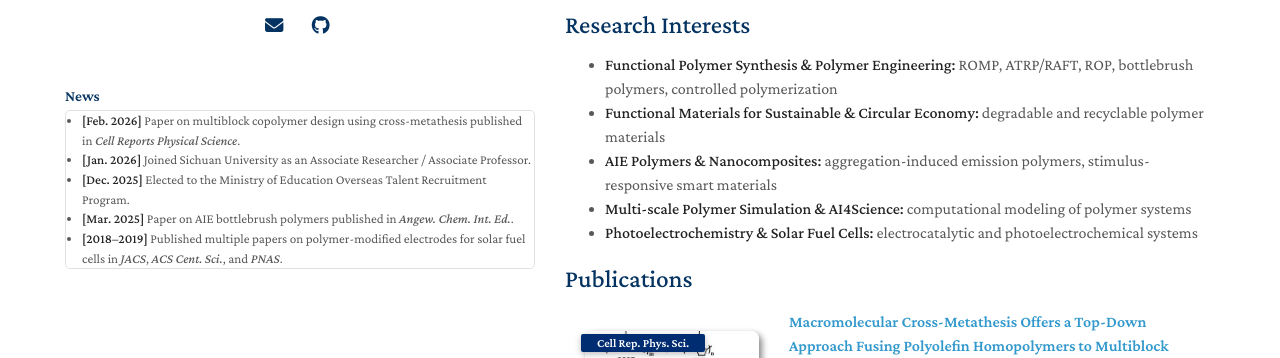
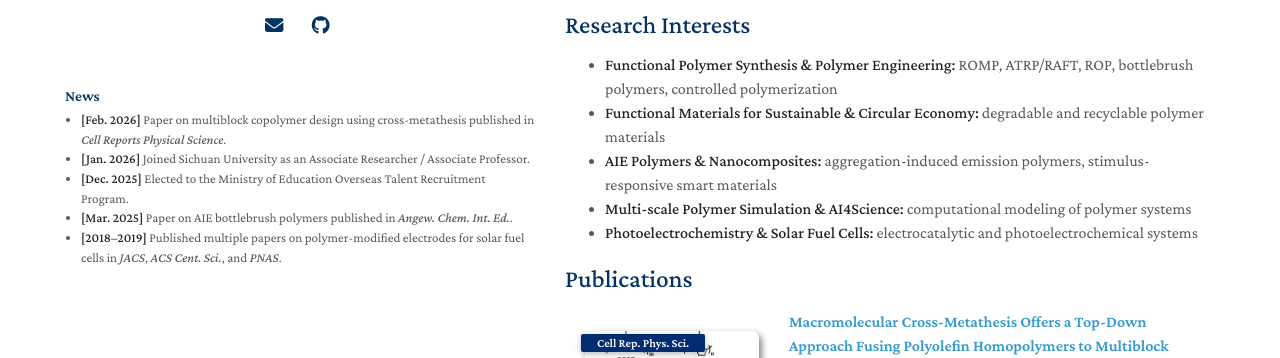
Before and after one commit to leiwuhoohoo/leiwu_polymer_research, a Jekyll site: the page built from index.md, in a window 1280 px wide. Shown: the part 330-688 px from the top of the page. Built offline with Jekyll 4.4.1, drawn with Linux system fonts in a browser that asks for light colours; a style sheet for code colours, icons or effects is not loaded; our own code applies the rules of GitHub Pages for plain Markdown files.

Commit message:
Hide border/background box around News list in sidebar

```diff
--- a/_includes/news.md
+++ b/_includes/news.md
@@ -1,6 +1,6 @@
 <div style="margin-top: 20px; word-wrap: break-word; overflow-wrap: break-word; max-width: 100%; text-align: left;">
   <h3 style="margin: 0 0 5px; font-size: 0.95rem;">News</h3>
-  <ul style="margin: 0; padding-left: 16px; font-size: 0.82rem; line-height: 1.5; width: auto; height: auto; max-width: 100%; background: none; list-style: disc;">
+  <ul style="margin: 0; padding-left: 16px; font-size: 0.82rem; line-height: 1.5; width: auto; height: auto; max-width: 100%; background: none; border: none; border-radius: 0; list-style: disc;">
     <li style="float: none; width: auto; height: auto; border: none;"><strong>[Feb. 2026]</strong> Paper on multiblock copolymer design using cross-metathesis published in <em>Cell Reports Physical Science</em>.</li>
     <li style="float: none; width: auto; height: auto; border: none;"><strong>[Jan. 2026]</strong> Joined Sichuan University as an Associate Researcher / Associate Professor.</li>
     <li style="float: none; width: auto; height: auto; border: none;"><strong>[Dec. 2025]</strong> Elected to the Ministry of Education Overseas Talent Recruitment Program.</li>
```
